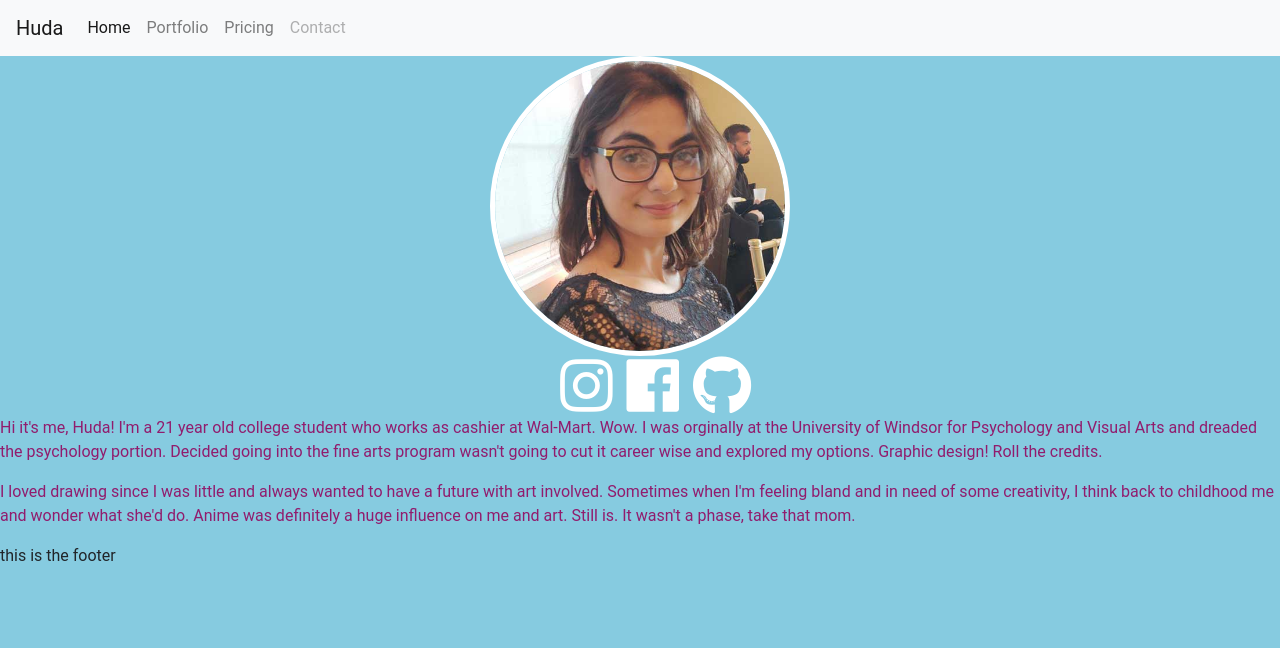
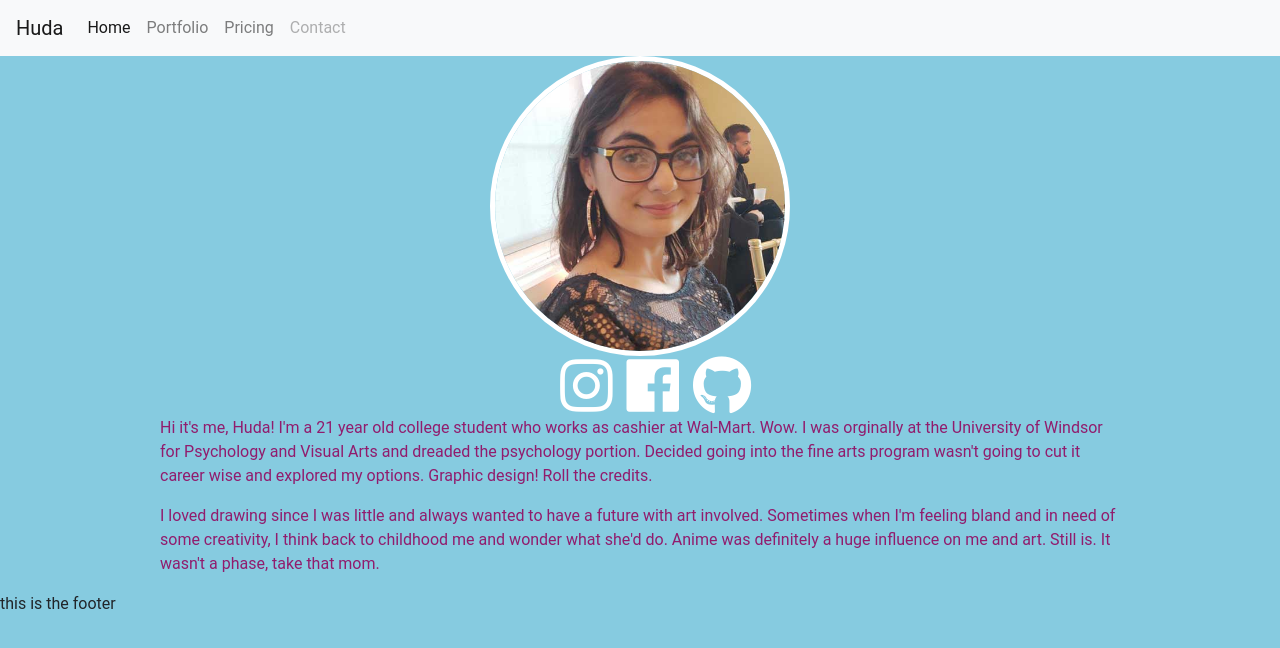
Before and after one commit to yodard/mysite, a Jekyll site: the page built from index.html, in a window 1280 px wide. Shown: the top 648 px of the page. Built offline with Jekyll 4.4.1, drawn with Linux system fonts in a browser that asks for light colours; nearby versions of some CDN libraries.

Commit message:
Update default.html

```diff
--- a/_layouts/default.html
+++ b/_layouts/default.html
@@ -12,7 +12,7 @@
 <body>
 
         {% include header.html %}
-
+  <div id="content-wrapper">
 <img src="{{site.baseurl}}assets/img/hud.jpg" width="300">
 
     <ul class="icons">
@@ -24,7 +24,7 @@
 <p class="grey-copy"> Hi it's me, Huda! I'm a 21 year old college student who works as cashier at Wal-Mart. Wow. I was orginally at the University of Windsor for Psychology and Visual Arts and dreaded the psychology portion. Decided going into the fine arts program wasn't going to cut it career wise and explored my options. Graphic design! Roll the credits. </p>
 
      <p class="grey-copy"> I loved drawing since I was little and always wanted to have a future with art involved. Sometimes when I'm feeling bland and in need of some creativity, I think back to childhood me and wonder what she'd do. Anime was definitely a huge influence on me and art. Still is. It wasn't a phase, take that mom.</p>
-
+</div>
     {{  content  }}
 
     {% include footer.html %}
```
